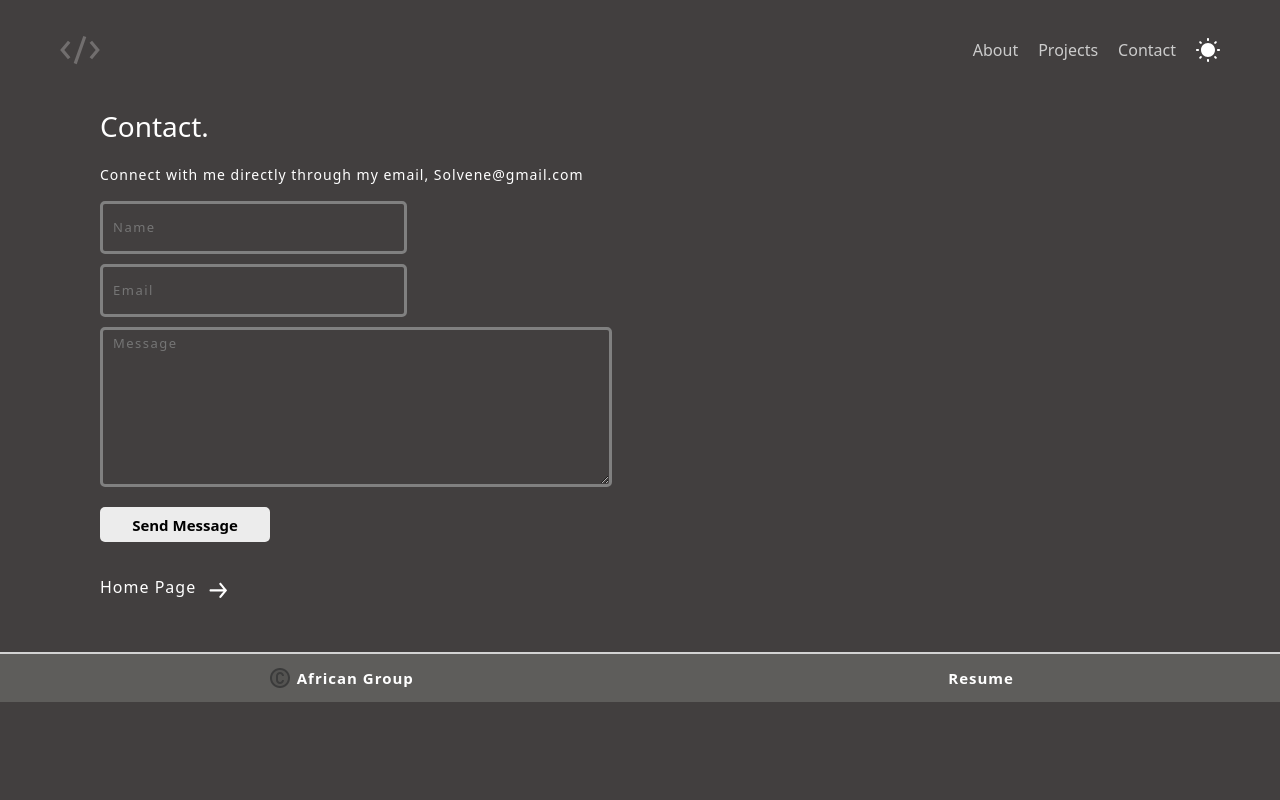
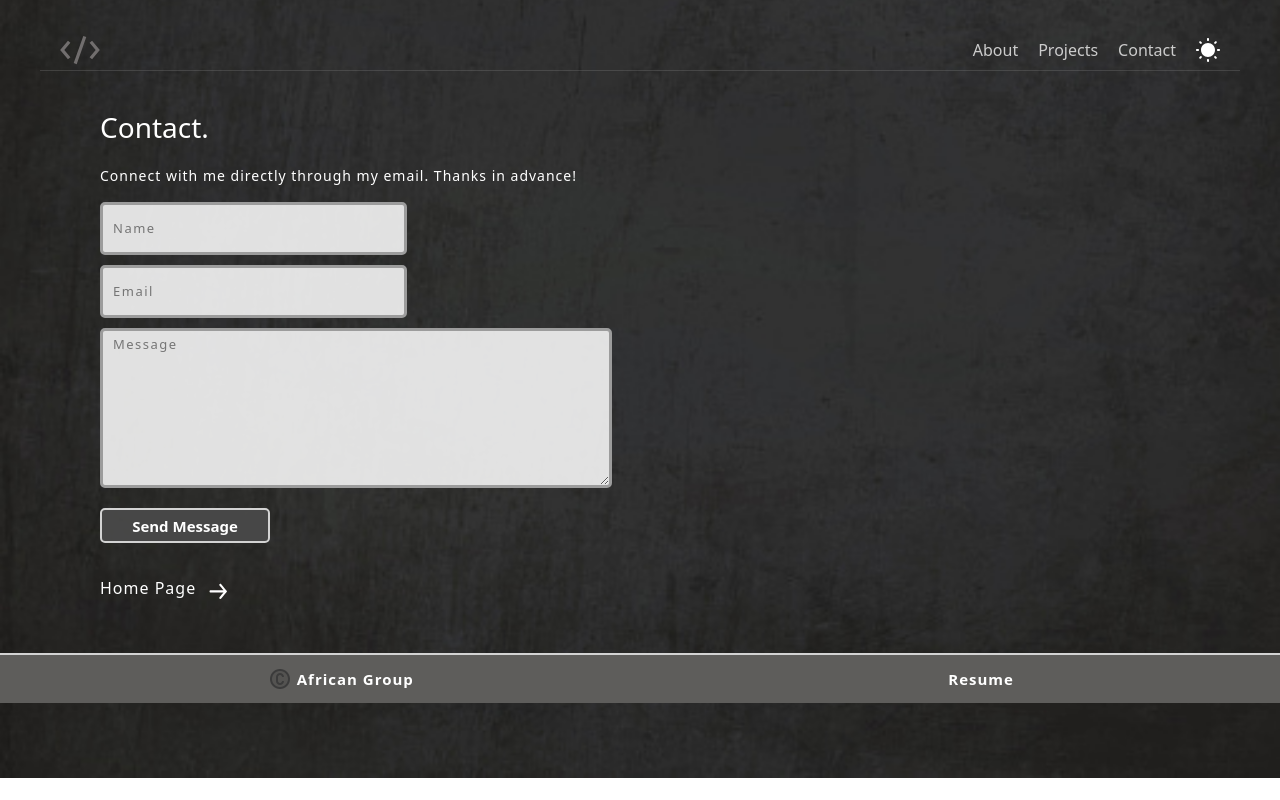
Before and after one commit to NTUTUalu/personalPortfolio, a React (Vite) app: page /contact/1 in a window 1280 px wide. Built offline with nearby package versions, Linux system fonts and the light colour scheme.

Commit message:
added theme and fixed some redirecting upon pressing project images

```diff
--- a/src/components/routes/about/about.module.css
+++ b/src/components/routes/about/about.module.css
@@ -137,7 +137,8 @@
   /* background-color: blue; */
   width: 100%;
   height: auto;
-  margin: 0px;
+  margin: 0px 0px 20px 0px;
+
 }
 .leftAnimation {
     width: 50%;
@@ -146,6 +147,8 @@
     flex-direction: column;
     align-content: flex-start;
     /* background-color: aqua; */
+    border-right: 2px solid gray ;
+
 }
 .rightAnimation {
     display: flex;
@@ -155,7 +158,6 @@
     width: auto;
     /* background-color: rgb(255, 255, 255); */
     position: relative;
-
 }
 
 .rightAnimation h1{
--- a/src/components/routes/contact/contact.jsx
+++ b/src/components/routes/contact/contact.jsx
@@ -38,7 +38,7 @@ function Contact() {
     <>
       <div className={contactStyles.wrapper}>
         <h3 className={contactStyles.pHeading}>Contact.</h3>
-        <p>Connect with me directly through my email, Solvene@gmail.com</p>
+        <p>Connect with me directly through my email. Thanks in advance!</p>
         <section className={contactStyles.formWrapper}>
           <Form onSubmit={handleSubmit}>
             <input
--- a/src/components/routes/contact/contact.module.css
+++ b/src/components/routes/contact/contact.module.css
@@ -5,6 +5,10 @@
     flex-direction: column;
     height: 100%;
     /* background-color: blueviolet; */
+    /* background-image: url("../../images/2.jpg");
+    background-size: cover;
+    background-position: center;
+    background-repeat: no-repeat; */
 }
 .pHeading{
     margin-bottom: 20px;
@@ -26,6 +30,7 @@ p{
     margin: 0px;
     height: 100%;
 
+
 }
 Form {
     display: grid;
@@ -41,17 +46,19 @@ input {
     width: 60%;
     height: auto;
     border-radius: 5px;
-    border: 3px solid grey;
+    border: 3px solid rgb(156, 156, 156);
     padding: 7px 20px 7px 10px;
     font-size: 13px;
     letter-spacing: 0.5px;
     color: white;
     font-weight:500;
     letter-spacing: 1.5px;
+    background-color:rgba(245, 245, 245, 0.90);
+
 }
 textarea {
     border-radius: 5px;
-    border: 3px solid grey;
+    border: 3px solid rgb(156, 156, 156);
     padding: 4px 20px 0px 10px;
     letter-spacing: 0.5px;
     font-size: 13px;
@@ -64,6 +71,7 @@ textarea {
     color: white;
     font-weight:500;
     letter-spacing: 1.5px;
+    background-color:rgba(245, 245, 245, 0.9);
 
 }
 
@@ -72,11 +80,12 @@ button{
     height: 35px;
     width: 170px;
     border-radius: 5px;
-   border: none;
+   border: 2px solid lightgrey;
     font-size: 15px;
     font-weight: 600;
-    background-color: rgb(236, 236, 236);
-    color: black;
+    background-color: rgba(75, 75, 75, 0.9);
+    color: white;
+
 }
 
 /* working on progressing to the next */
--- a/src/components/routes/home/navigation.module.css
+++ b/src/components/routes/home/navigation.module.css
@@ -7,11 +7,10 @@
   padding: 0px 20px 0px 20px;
   /* background-color: #242424; */
   /* height: auto; */
+  border-bottom: 1px solid rgba(128, 128, 128, 0.3);
+
 }
 
-h3 {
-  color: rgb(17, 235, 17);
-}
 
 .links {
   display: flex;
--- a/src/components/routes/projectPortfolio/projectPortfolio.jsx
+++ b/src/components/routes/projectPortfolio/projectPortfolio.jsx
@@ -44,10 +44,10 @@ function Projectportfolio({ filterCriteria }) {
     },
   ];
 
-  const handleImageClick = (href2) => {
+  const handleImageClick = (event, href2) => {
     const confirmed = window.confirm("You are about to be redirected to a different link. Continue?");
-    if (confirmed) {
-      window.open(href2, "_blank");
+    if (!confirmed) {
+      event.preventDefault(); // Prevent default link behavior if not confirmed
     }
   };
 
@@ -61,7 +61,7 @@ function Projectportfolio({ filterCriteria }) {
       <div className={styles.gridContainer}>
         {filteredProjects.map((project, index) => (
           <div className={styles.gridItem} key={index}>
-            <a href={project.href2} target="_blank" rel="noopener noreferrer" onClick={() => handleImageClick(project.href2)}>
+            <a href={project.href2} target="_blank" rel="noopener noreferrer" onClick={(e) => handleImageClick(e,project.href2)}>
               <img className={styles.mood} src={project.src} alt={project.alt} />
             </a>
           </div>
--- a/src/components/routes/projects/projects.module.css
+++ b/src/components/routes/projects/projects.module.css
@@ -42,7 +42,12 @@
   /* min-width: 700px; */
   height: auto;
   position: relative;
+
  }
+ .Tab a {
+  text-decoration: none; /* Remove text decoration */
+  color: inherit;
+}
 
  /* grid styling  */
  .gridContainer {
--- a/src/index.css
+++ b/src/index.css
@@ -20,12 +20,16 @@ body {
   height: auto;
   margin: 0px;
   padding: 0px;
+  background-image: url("../src/components/images/a.jpg"); /* Set the background image path */
+  background-size:cover;
+  background-position: center;
+  background-repeat: no-repeat;
+  margin: 0px;
+  padding: 0px;
 
 }
 
 * {
   box-sizing: border-box;
-  background-color: #423f3f;
-  margin: 0px;
-  padding: 0px;
+
 }
```
Also changed, not shown: src/components/images/a.jpg (added).
